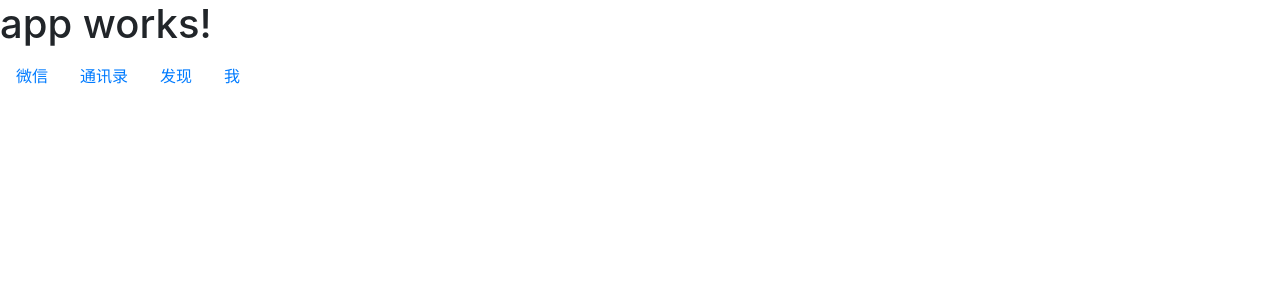
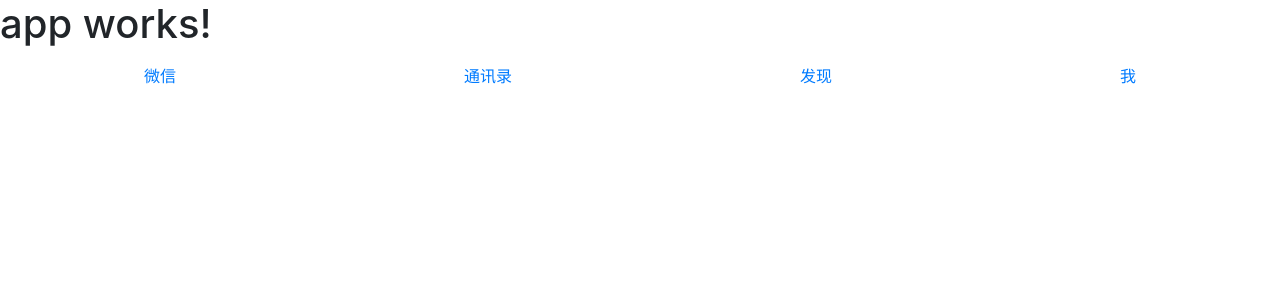
Before and after one commit to 751848178/wechat, an Angular app: page / in a window 1280 px wide. Shown: the top 300 px of the page. Built offline with nearby package versions, Linux system fonts and the light colour scheme.

Commit message:
modified:   src/app/footer/footer.component.html

```diff
--- a/src/app/footer/footer.component.html
+++ b/src/app/footer/footer.component.html
@@ -1,16 +1,14 @@
-<!--<nav class="navbar navbar-default navbar-fixed-bottom">
-	<div class="container">
-		<ul class="nav navbar-nav">
-			<li><a href="#">微信</a></li>
-			<li><a href="#">通讯录</a></li>
-			<li><a href="#">发现</a></li>
-			<li><a href="#">我</a></li>
-		</ul>
-	</div>
-</nav>-->
-<nav class="nav nav-fill">
-	<a class="nav-link active" href="#">微信</a>
-	<a class="nav-link" href="#">通讯录</a>
-	<a class="nav-link" href="#">发现</a>
-	<a class="nav-link" href="#">我</a>
-</nav>
+<ul class="nav nav-fill">
+	<li class="nav-item">
+		<a class="nav-link active" href="#">微信</a>
+	</li>
+	<li class="nav-item">
+		<a class="nav-link" href="#">通讯录</a>
+	</li>
+	<li class="nav-item">
+		<a class="nav-link" href="#">发现</a>
+	</li>
+	<li class="nav-item">
+		<a class="nav-link" href="#">我</a>
+	</li>
+</ul>
```
